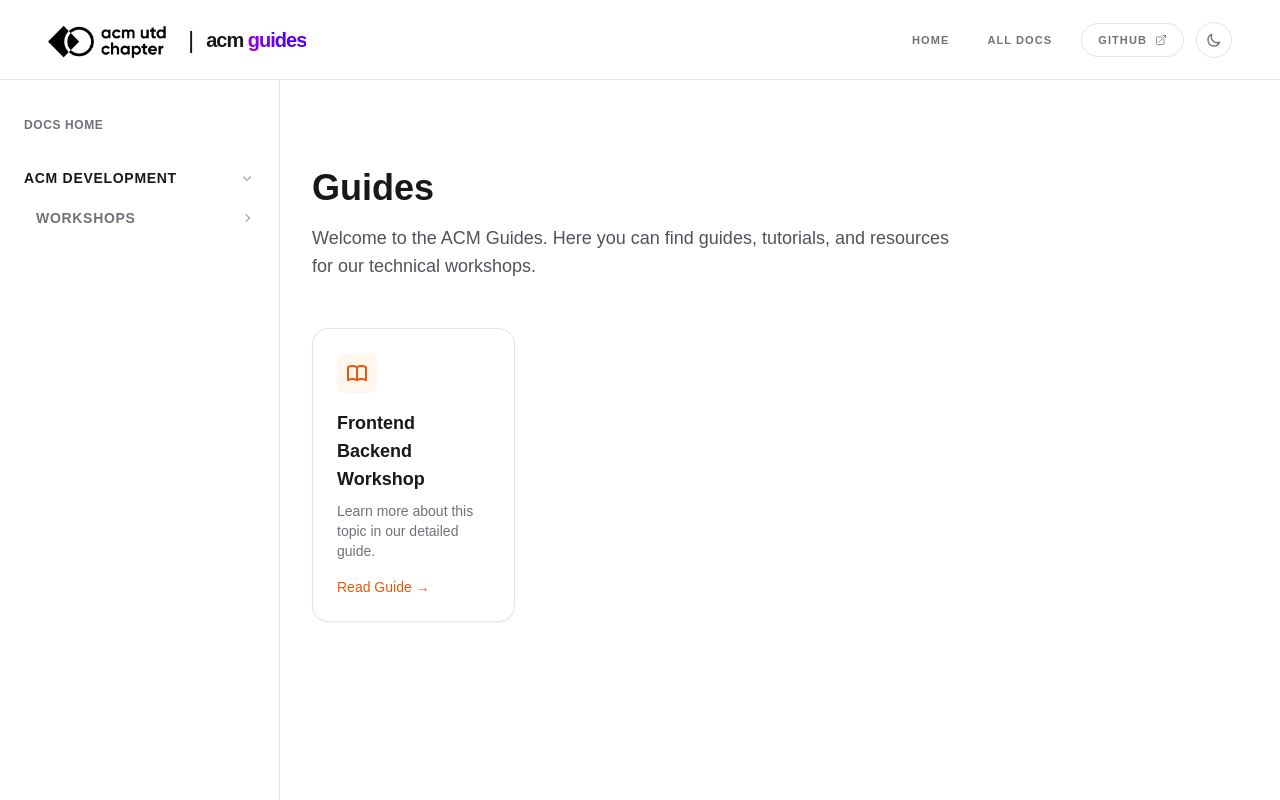
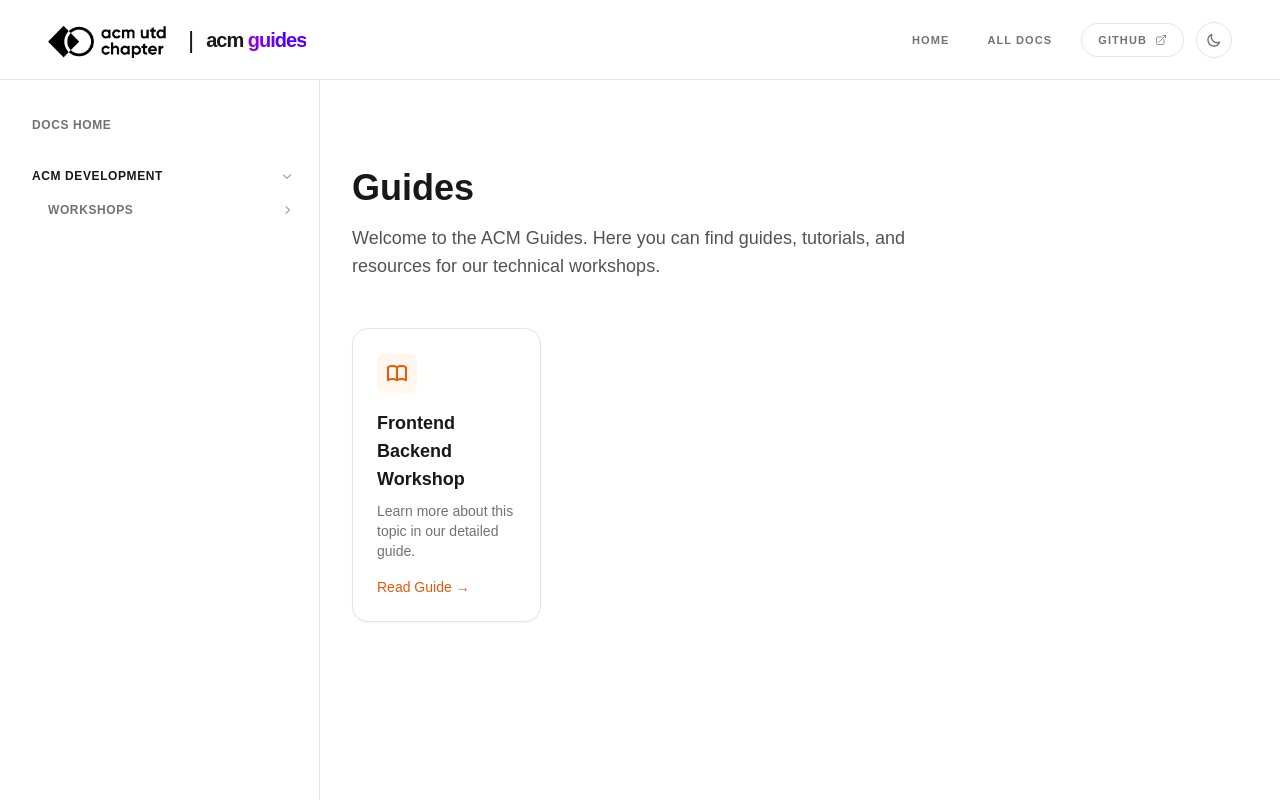
Before and after one commit to acmutd/acm-guides, a React (Vite) app: page /docs in a window 1280 px wide. Built offline with nearby package versions, Linux system fonts and the light colour scheme.

Commit message:
sidebar + tweaks

```diff
--- a/src/docs/DocsLayout.tsx
+++ b/src/docs/DocsLayout.tsx
@@ -1,4 +1,11 @@
-import React, { Suspense, useMemo, useState, useEffect } from 'react';
+import React, {
+  Suspense,
+  useMemo,
+  useState,
+  useEffect,
+  useRef,
+  useCallback,
+} from 'react';
 import { NavLink, Link, useParams, useLocation } from 'react-router-dom';
 import { Disclosure, Transition } from '@headlessui/react';
 import { ChevronRightIcon } from '@heroicons/react/20/solid';
@@ -17,6 +24,15 @@ function classNames(...xs: Array<string | false | undefined>) {
   return xs.filter(Boolean).join(' ');
 }
 
+function stripEmojis(str: string) {
+  return str
+    .replace(
+      /([\u2700-\u27BF]|[\uE000-\uF8FF]|\uD83C[\uDC00-\uDFFF]|\uD83D[\uDC00-\uDFFF]|[\u2011-\u26FF]|\uD83E[\uDD10-\uDDFF])/g,
+      ''
+    )
+    .trim();
+}
+
 function SidebarItem({
   node,
   depth = 0,
@@ -26,21 +42,24 @@ function SidebarItem({
 }) {
   const location = useLocation();
 
+  const indentSize = 16;
+  const basePadding = 16;
+
   if (node.type === 'doc') {
     return (
       <NavLink
         to={`/docs/${node.slug}`}
         className={({ isActive }) =>
           classNames(
-            'block rounded-r-lg py-2 text-sm transition-colors duration-200 border-l-2 pl-4 -ml-px',
+            'group flex w-full min-w-0 items-center rounded-r-lg border-l-2 py-2 pr-2 text-sm font-medium transition-all duration-200 hover:text-zinc-900 dark:hover:text-white',
             isActive
-              ? 'border-zinc-900 font-medium text-zinc-900 bg-zinc-100 dark:bg-white/10 dark:text-white dark:border-white'
-              : 'border-transparent text-zinc-500 hover:text-zinc-900 hover:border-zinc-300 hover:bg-zinc-50 dark:text-zinc-400 dark:hover:text-zinc-200 dark:hover:border-zinc-700 dark:hover:bg-white/5'
+              ? 'border-zinc-900 bg-zinc-100 text-zinc-900 dark:border-white dark:bg-white/10 dark:text-white'
+              : 'border-transparent text-zinc-500 hover:border-zinc-300 hover:bg-zinc-50 dark:text-zinc-400 dark:hover:border-zinc-700 dark:hover:bg-white/5'
           )
         }
-        style={{ marginLeft: depth * 12 }}
+        style={{ paddingLeft: depth * indentSize + basePadding }}
       >
-        {node.title}
+        <span className="truncate">{stripEmojis(node.title)}</span>
       </NavLink>
     );
   }
@@ -55,15 +74,15 @@ function SidebarItem({
         <>
           <Disclosure.Button
             className={classNames(
-              'flex w-full items-center justify-between py-2 text-left text-sm font-bold uppercase tracking-wider text-zinc-500 transition-colors hover:text-zinc-900 dark:text-zinc-400 dark:hover:text-zinc-200',
+              'flex w-full min-w-0 items-center justify-between py-2 pr-2 text-left text-xs font-bold uppercase tracking-wider text-zinc-500 transition-colors hover:text-zinc-900 dark:text-zinc-400 dark:hover:text-zinc-200',
               open ? 'text-zinc-900 dark:text-zinc-200' : ''
             )}
-            style={{ paddingLeft: depth * 12 }}
+            style={{ paddingLeft: depth * indentSize + basePadding }}
           >
-            <span>{node.name}</span>
+            <span className="truncate mr-2">{stripEmojis(node.name)}</span>
             <ChevronRightIcon
               className={classNames(
-                'h-4 w-4 text-zinc-400 transition-transform duration-200',
+                'h-4 w-4 shrink-0 text-zinc-400 transition-transform duration-200',
                 open ? 'rotate-90' : ''
               )}
             />
@@ -76,7 +95,7 @@ function SidebarItem({
             leaveFrom="transform scale-100 opacity-100"
             leaveTo="transform scale-95 opacity-0"
           >
-            <Disclosure.Panel className="space-y-1 mt-1">
+            <Disclosure.Panel className="space-y-0.5 mt-1">
               {node.items.map((child, i) => (
                 <SidebarItem key={i} node={child} depth={depth + 1} />
               ))}
@@ -93,28 +112,49 @@ function useHeadings() {
     { id: string; text: string; level: number }[]
   >([]);
   const [activeId, setActiveId] = useState<string>('');
+  const observerRef = useRef<MutationObserver | null>(null);
 
-  useEffect(() => {
-    const timeout = setTimeout(() => {
-      const elements = Array.from(
-        document.querySelectorAll('article h2, article h3')
-      );
+  const contentRef = useCallback((node: HTMLElement | null) => {
+    if (node) {
+      const parse = () => {
+        const elements = Array.from(node.querySelectorAll('h2, h3'));
+
         const parsed = elements.map((elem) => ({
-        id: elem.id || elem.innerHTML.toLowerCase().replace(/\s+/g, '-'),
+          id:
+            elem.id ||
+            elem.innerHTML
+              .toLowerCase()
+              .replace(/\s+/g, '-')
+              .replace(/[^\w-]/g, ''),
           text: elem.textContent ?? '',
           level: Number(elem.tagName.substring(1)),
         }));
+
         elements.forEach((elem) => {
           if (!elem.id)
-          elem.id = elem.innerHTML.toLowerCase().replace(/\s+/g, '-');
+            elem.id = elem.innerHTML
+              .toLowerCase()
+              .replace(/\s+/g, '-')
+              .replace(/[^\w-]/g, '');
         });
-      setHeadings(parsed);
-    }, 150);
 
-    return () => clearTimeout(timeout);
-  }, [window.location.pathname]);
+        setHeadings((prev) => {
+          if (JSON.stringify(prev) === JSON.stringify(parsed)) return prev;
+          return parsed;
+        });
+      };
+
+      parse();
+      observerRef.current = new MutationObserver(parse);
+      observerRef.current.observe(node, { childList: true, subtree: true });
+    } else {
+      observerRef.current?.disconnect();
+    }
+  }, []);
 
   useEffect(() => {
+    if (headings.length === 0) return;
+
     const observer = new IntersectionObserver(
       (entries) => {
         entries.forEach((entry) => {
@@ -123,24 +163,23 @@ function useHeadings() {
       },
       { rootMargin: '0px 0px -80% 0px' }
     );
+
     const elements = document.querySelectorAll('article h2, article h3');
     elements.forEach((elem) => observer.observe(elem));
+
     return () => observer.disconnect();
   }, [headings]);
 
-  return { headings, activeId, setActiveId };
+  return { headings, activeId, setActiveId, contentRef };
 }
 
 function DocsContent() {
   const params = useParams();
   const splat = params['*'] ?? '';
-
   const isIndex = splat === '' || splat === 'workshops';
   const slug = splat.replace(/\/+$/, '');
-
   const entry = isIndex ? null : getDoc(slug);
-
-  const { headings, activeId, setActiveId } = useHeadings();
+  const { headings, activeId, setActiveId, contentRef } = useHeadings();
 
   const { prev, next } = useMemo(() => {
     if (isIndex) return { prev: null, next: null };
@@ -152,19 +191,14 @@ function DocsContent() {
     };
   }, [slug, isIndex]);
 
-  const mdxComponents = useMemo(
-    () => ({
-      pre: Pre,
-    }),
-    []
-  );
+  const mdxComponents = useMemo(() => ({ pre: Pre }), []);
 
   // eslint-disable-next-line react-hooks/preserve-manual-memoization
   const LazyDoc = useMemo(() => {
     if (!entry) return null;
     return React.lazy(async () => {
       const mod = await entry.load();
-      // @ts-expect-error not a clue
+      // @ts-expect-error type safety is for the weak
       return { default: mod.default };
     });
   }, [entry?.slug]);
@@ -176,8 +210,13 @@ function DocsContent() {
       </div>
 
       <div className="pt-20 flex">
-        <aside className="fixed inset-y-0 top-20 left-0 z-30 hidden w-[280px] overflow-y-auto border-r border-zinc-200 bg-white/50 px-6 py-8 pb-20 backdrop-blur-xl dark:border-white/10 dark:bg-black/50 lg:block">
-          <div className="mb-6">
+        <aside
+          className="fixed inset-y-0 top-20 left-0 z-30 hidden w-[320px]
+          overflow-y-auto overflow-x-hidden border-r border-zinc-200 bg-white/50
+          px-4 py-8 pb-20 backdrop-blur-xl dark:border-white/10 dark:bg-black/50 lg:block
+          contain-content"
+        >
+          <div className="mb-6 px-4">
             <Link
               to="/docs"
               className="text-xs font-bold uppercase tracking-wider text-zinc-500 hover:text-zinc-900 dark:text-white/40 dark:hover:text-white transition-colors"
@@ -186,14 +225,14 @@ function DocsContent() {
             </Link>
           </div>
 
-          <nav className="space-y-1">
+          <nav className="space-y-0.5">
             {SIDEBAR_TREE.map((node, i) => (
               <SidebarItem key={i} node={node} />
             ))}
           </nav>
         </aside>
 
-        <div className="flex-1 min-w-0 lg:pl-[280px]">
+        <div className="flex-1 min-w-0 lg:pl-[320px]">
           <div className="mx-auto max-w-7xl px-4 sm:px-6 lg:px-8">
             <div className="grid grid-cols-1 xl:grid-cols-[1fr_240px] gap-10 py-10">
               <main className="min-w-0">
@@ -239,26 +278,24 @@ function DocsContent() {
                       }
                     >
                       <article
+                        ref={contentRef}
                         className="prose prose-zinc max-w-none
                         dark:prose-invert
 
-                        {/* Link Colors */}
                         prose-a:text-orange-600 dark:prose-a:text-orange-400
 
-                        {/* RESET PRE STYLES (Handled by Custom Pre Component) */}
                         prose-pre:p-0 prose-pre:bg-transparent prose-pre:border-none prose-pre:m-0
 
-                        {/* Inline Code (Orange text, light background) */}
                         prose-code:text-orange-600 prose-code:bg-orange-50 prose-code:px-1 prose-code:rounded prose-code:before:content-none prose-code:after:content-none
                         dark:prose-code:text-orange-400 dark:prose-code:bg-white/10
 
-                        {/* Table Styles */}
                         prose-table:w-full prose-table:border-collapse
                         prose-thead:border-b prose-thead:border-zinc-200 dark:prose-thead:border-white/10
                         prose-tr:border-b prose-tr:border-zinc-200 dark:prose-tr:border-white/10
                         prose-th:bg-zinc-50 prose-th:p-4 prose-th:text-zinc-900
                         dark:prose-th:bg-white/5 dark:prose-th:text-zinc-100
                         prose-td:p-4 prose-td:text-zinc-700 dark:prose-td:text-zinc-300
+
                         [&_pre_code]:bg-transparent [&_pre_code]:p-0 [&_pre_code]:text-zinc-100
                         dark:[&_pre_code]:bg-transparent dark:[&_pre_code]:text-zinc-100
                       "
@@ -324,7 +361,7 @@ function DocsContent() {
                         {headings.map((h) => (
                           <li
                             key={h.id}
-                            style={{ paddingLeft: (h.level - 2) * 12 }}
+                            style={{ paddingLeft: (h.level - 2) * 20 }}
                           >
                             <a
                               href={`#${h.id}`}
@@ -342,7 +379,7 @@ function DocsContent() {
                                 setActiveId(h.id);
                               }}
                             >
-                              {h.text}
+                              {stripEmojis(h.text)}
                             </a>
                           </li>
                         ))}
```
Also changed, not shown: src/content/ACM Development/Workshops/frontend-backend-workshop.mdx (+1 -1 lines). Lines whose indentation alone changed are shown as unchanged.
